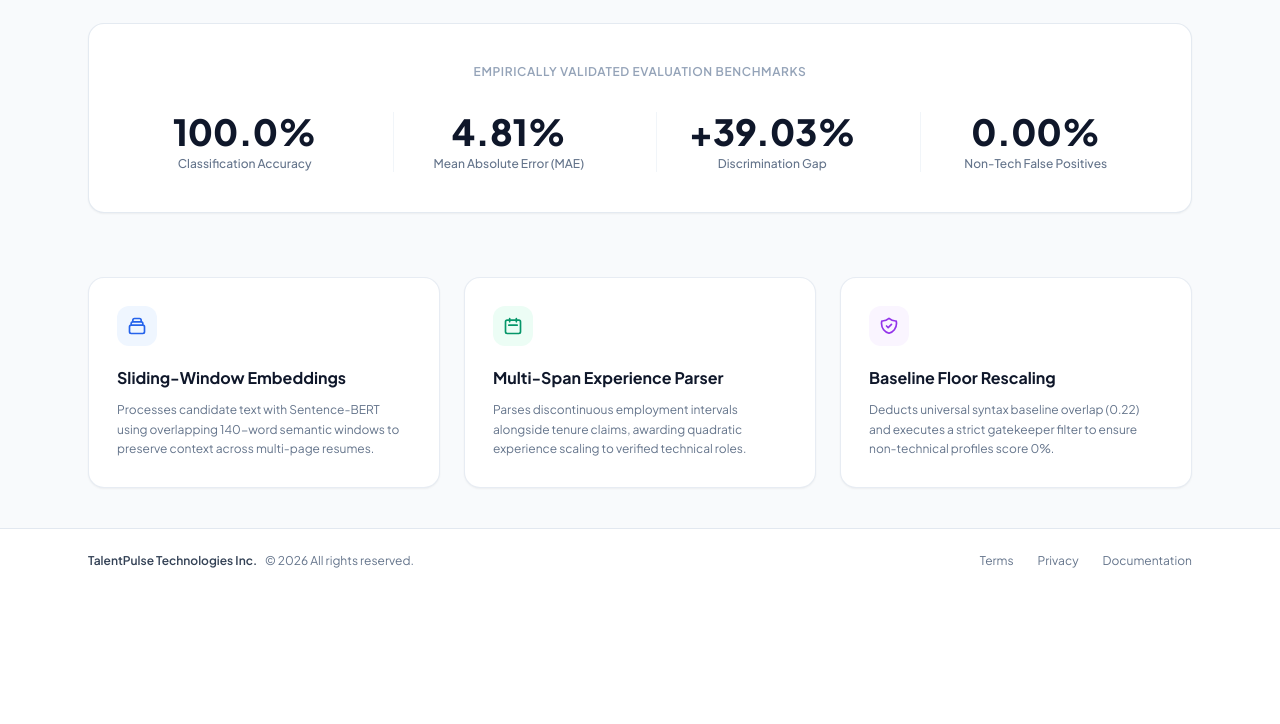
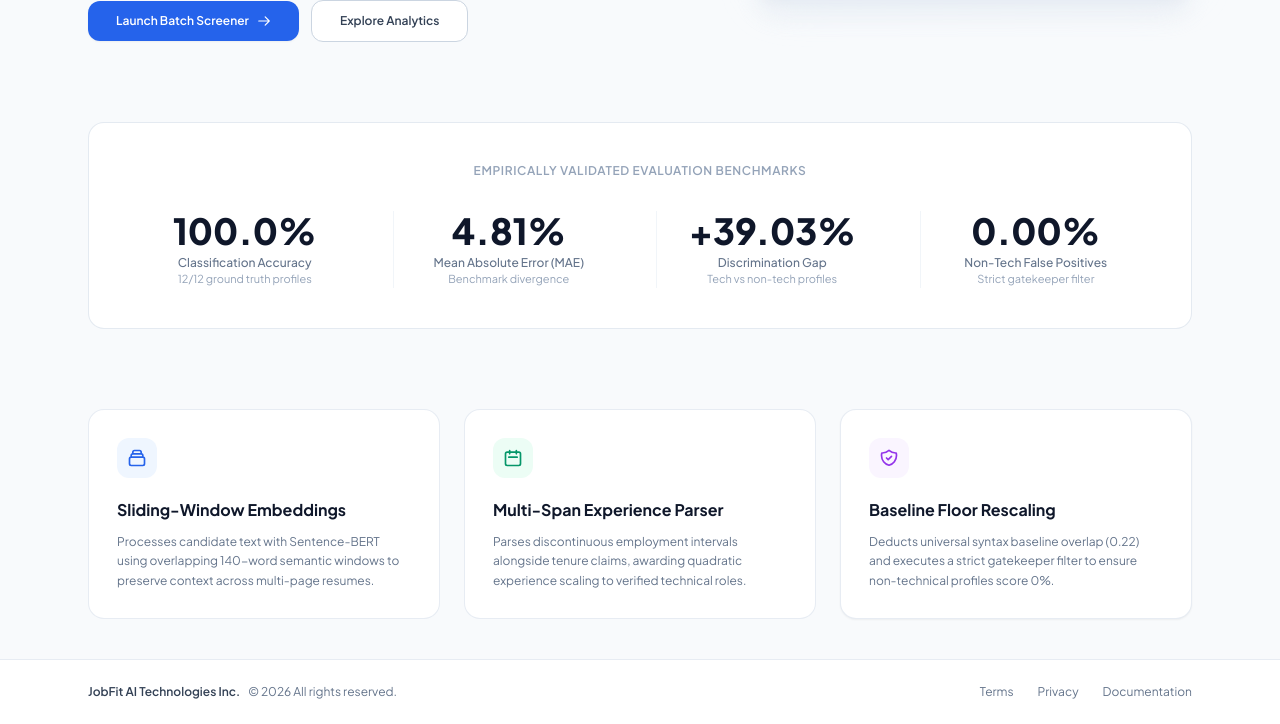
Before and after one commit to adeesha2003/AI-Candidate-Screener, a Flask app: page / in a window 1280 px wide. Shown: the part 500-1224 px from the top of the page. Before the commit the page ends 1068 px from the top, so only its background shows below. Run offline with Flask 3, Linux system fonts and the light colour scheme; some libraries are stand-ins or nearby versions.

Commit message:
feat: finalize JobFit AI enterprise UI with refined hero visual layout

```diff
--- a/templates/base.html
+++ b/templates/base.html
@@ -1,9 +1,9 @@
 <!DOCTYPE html>
-<html lang="en">
+<html lang="en" class="h-full">
 <head>
     <meta charset="UTF-8">
     <meta name="viewport" content="width=device-width, initial-scale=1.0">
-    <title>TalentPulse | Enterprise Candidate Screening</title>
+    <title>JobFit AI | Enterprise Candidate Screening</title>
     <link rel="preconnect" href="https://fonts.googleapis.com">
     <link rel="preconnect" href="https://fonts.gstatic.com" crossorigin>
     <link href="https://fonts.googleapis.com/css2?family=Plus+Jakarta+Sans:wght@400;500;600;700;800&display=swap" rel="stylesheet">
@@ -22,13 +22,13 @@
         }
     </script>
 </head>
-<body class="bg-[#f8fafc] text-slate-900 min-h-screen flex flex-col antialiased">
+<body class="bg-[#f8fafc] text-slate-900 min-h-screen flex flex-col antialiased selection:bg-blue-600 selection:text-white">
 
     <!-- Top Navigation Bar -->
-    <header class="bg-white border-b border-slate-200 sticky top-0 z-40">
+    <header class="bg-white border-b border-slate-200/80 sticky top-0 z-50 shadow-[0_1px_2px_rgba(0,0,0,0.03)]">
         <div class="max-w-6xl mx-auto px-4 sm:px-6 h-16 flex items-center justify-between">
-            <a href="/" class="flex items-center gap-3">
-                <div class="w-9 h-9 rounded-xl bg-blue-600 flex items-center justify-center text-white shadow-sm">
+            <a href="/" class="flex items-center gap-2.5">
+                <div class="w-9 h-9 rounded-xl bg-blue-600 flex items-center justify-center text-white shadow-sm shadow-blue-500/20">
                     <svg class="w-5 h-5" viewBox="0 0 24 24" fill="none" stroke="currentColor" stroke-width="2.2" stroke-linecap="round" stroke-linejoin="round">
                         <path d="M4 14l4-4 4 4 8-8"/>
                         <path d="M16 6h4v4"/>
@@ -36,41 +36,31 @@
                     </svg>
                 </div>
                 <div class="flex items-center gap-2">
-                    <span class="text-base font-bold tracking-tight text-slate-900">TalentPulse</span>
-                    <span class="text-[10px] font-semibold text-blue-700 bg-blue-50 border border-blue-200 px-1.5 py-0.5 rounded">ENTERPRISE</span>
+                    <span class="text-base font-bold tracking-tight text-slate-900">JobFit AI</span>
+                    <span class="text-[10px] font-semibold text-blue-700 bg-blue-50 border border-blue-200/60 px-1.5 py-0.5 rounded">ENTERPRISE</span>
                 </div>
             </a>
 
             <nav class="flex items-center gap-1 sm:gap-2">
-                <a href="/" class="text-sm font-medium px-3 py-1.5 rounded-lg text-slate-600 hover:text-slate-900 hover:bg-slate-100 transition-colors">
-                    Home
-                </a>
-                <a href="/dashboard" class="text-sm font-medium px-3 py-1.5 rounded-lg text-slate-600 hover:text-slate-900 hover:bg-slate-100 transition-colors">
-                    Dashboard
-                </a>
-                <a href="/screen" class="text-sm font-medium px-3 py-1.5 rounded-lg text-slate-600 hover:text-slate-900 hover:bg-slate-100 transition-colors">
-                    Screen Candidates
-                </a>
-                <a href="/results" class="text-sm font-medium px-3 py-1.5 rounded-lg text-slate-600 hover:text-slate-900 hover:bg-slate-100 transition-colors">
-                    Results
-                </a>
-                <a href="/screen" class="ml-2 hidden sm:inline-flex items-center px-4 py-2 bg-blue-600 hover:bg-blue-700 text-white text-xs font-semibold rounded-lg shadow-sm transition">
-                    Start Screening
-                </a>
+                <a href="/" class="text-sm font-medium px-3 py-1.5 rounded-lg text-slate-600 hover:text-slate-900 hover:bg-slate-100/80 transition-colors">Home</a>
+                <a href="/dashboard" class="text-sm font-medium px-3 py-1.5 rounded-lg text-slate-600 hover:text-slate-900 hover:bg-slate-100/80 transition-colors">Dashboard</a>
+                <a href="/screen" class="text-sm font-medium px-3 py-1.5 rounded-lg text-slate-600 hover:text-slate-900 hover:bg-slate-100/80 transition-colors">Screen Candidates</a>
+                <a href="/results" class="text-sm font-medium px-3 py-1.5 rounded-lg text-slate-600 hover:text-slate-900 hover:bg-slate-100/80 transition-colors">Results</a>
+                <a href="/screen" class="ml-2 hidden sm:inline-flex items-center px-4 py-2 bg-blue-600 hover:bg-blue-700 text-white text-xs font-semibold rounded-lg shadow-sm transition">Start Screening</a>
             </nav>
         </div>
     </header>
 
-    <!-- Main View Slot -->
-    <main class="flex-1 max-w-6xl w-full mx-auto px-4 sm:px-6 py-10">
+    <!-- Main Content -->
+    <main class="flex-1 max-w-6xl w-full mx-auto px-4 sm:px-6 py-8">
         {% block content %}{% endblock %}
     </main>
 
-    <!-- Clean Corporate Footer -->
-    <footer class="bg-white border-t border-slate-200 py-6 mt-auto">
+    <!-- Footer -->
+    <footer class="bg-white border-t border-slate-200/80 py-6 mt-auto">
         <div class="max-w-6xl mx-auto px-4 sm:px-6 flex flex-col sm:flex-row items-center justify-between text-xs text-slate-500 gap-3">
             <div class="flex items-center space-x-2">
-                <span class="font-semibold text-slate-700">TalentPulse Technologies Inc.</span>
+                <span class="font-semibold text-slate-700">JobFit AI Technologies Inc.</span>
                 <span>&copy; 2026 All rights reserved.</span>
             </div>
             <div class="flex items-center space-x-6 text-slate-500">
--- a/templates/index.html
+++ b/templates/index.html
@@ -1,30 +1,55 @@
 {% extends "base.html" %}
 
 {% block content %}
-<div class="space-y-16">
+<div class="space-y-20 py-2">
 
-    <!-- Clean Hero Section -->
-    <div class="text-center max-w-3xl mx-auto space-y-6 pt-4">
+    <!-- Seamless Natural Hero (No heavy enclosing boxes) -->
+    <div class="grid grid-cols-1 lg:grid-cols-12 gap-10 items-center pt-6">
+
+        <!-- Left: Text Column -->
+        <div class="lg:col-span-7 space-y-6">
+            <div class="inline-flex items-center gap-2 px-3 py-1 bg-sky-50 border border-sky-200/80 rounded-full text-sky-700 text-xs font-semibold">
+                <span class="w-2 h-2 rounded-full bg-sky-500 animate-pulse"></span>
+                AI in action &middot; Automated Technical Screening
+            </div>
+
             <h1 class="text-4xl sm:text-6xl font-extrabold text-slate-900 tracking-tight leading-[1.12]">
-            High-Precision Resume Screening, <span class="text-blue-600">Without Semantic Drift.</span>
+                AI in action: <br />
+                <span class="text-blue-600">Automatically find the best candidates</span>
             </h1>
 
-        <p class="text-slate-600 text-base sm:text-lg leading-relaxed max-w-2xl mx-auto">
-            Evaluate technical resumes with fine-tuned Sentence-BERT embeddings, multi-span tenure verification, and calibrated domain baselines.
+            <p class="text-slate-600 text-base sm:text-lg leading-relaxed max-w-xl font-normal">
+                Learn how AI can be used to automatically find and rank candidates for specific engineering roles, saving recruiters significant time and effort without semantic drift.
             </p>
 
-        <div class="pt-2 flex flex-wrap items-center justify-center gap-3">
-            <a href="/screen" class="px-6 py-3 bg-blue-600 hover:bg-blue-700 text-white text-sm font-semibold rounded-xl shadow-sm hover:shadow transition-all">
+            <div class="pt-2 flex flex-wrap items-center gap-3">
+                <a href="/screen" class="px-7 py-3 bg-blue-600 hover:bg-blue-700 text-white text-xs font-semibold rounded-xl shadow-sm hover:shadow transition-all flex items-center gap-2">
                     Launch Batch Screener
+                    <svg class="w-3.5 h-3.5" fill="none" stroke="currentColor" viewBox="0 0 24 24">
+                        <path stroke-linecap="round" stroke-linejoin="round" stroke-width="2" d="M14 5l7 7m0 0l-7 7m7-7H3"/>
+                    </svg>
                 </a>
-            <a href="/dashboard" class="px-6 py-3 bg-white hover:bg-slate-50 text-slate-700 text-sm font-semibold rounded-xl border border-slate-300 shadow-sm transition-all">
-                System Analytics
+                <a href="/dashboard" class="px-7 py-3 bg-white hover:bg-slate-50 text-slate-700 text-xs font-semibold rounded-xl border border-slate-300 shadow-2xs transition-all">
+                    Explore Analytics
                 </a>
             </div>
         </div>
 
-    <!-- Verified Performance Numbers -->
-    <div class="bg-white border border-slate-200/90 rounded-2xl p-8 sm:p-10 shadow-sm">
+        <!-- Right: Natural Graphic Display (No clunky double border frames) -->
+        <div class="lg:col-span-5 flex justify-center">
+            <div class="relative w-full">
+                <!-- Soft background glow instead of hard borders -->
+                <div class="absolute inset-0 bg-sky-100/60 rounded-3xl filter blur-xl transform -rotate-1 scale-95 -z-10"></div>
+                <img src="{{ url_for('static', filename='images/dashboard-preview.png') }}"
+                     alt="JobFit AI Screening Platform"
+                     class="w-full h-auto rounded-2xl object-cover shadow-xl shadow-slate-200/60 border border-slate-100">
+            </div>
+        </div>
+
+    </div>
+
+    <!-- Verified Performance Numbers Strip -->
+    <div class="bg-white border border-slate-200/90 rounded-2xl p-8 sm:p-10 shadow-xs">
         <div class="text-center mb-8">
             <h2 class="text-xs font-semibold text-slate-400 uppercase tracking-wider">Empirically Validated Evaluation Benchmarks</h2>
         </div>
@@ -32,29 +57,31 @@
             <div class="pt-2 md:pt-0">
                 <span class="text-3xl sm:text-4xl font-extrabold text-slate-900">100.0%</span>
                 <p class="text-xs font-medium text-slate-500 mt-1">Classification Accuracy</p>
+                <p class="text-[11px] text-slate-400">12/12 ground truth profiles</p>
             </div>
             <div class="pt-4 md:pt-0">
                 <span class="text-3xl sm:text-4xl font-extrabold text-slate-900">4.81%</span>
                 <p class="text-xs font-medium text-slate-500 mt-1">Mean Absolute Error (MAE)</p>
+                <p class="text-[11px] text-slate-400">Benchmark divergence</p>
             </div>
             <div class="pt-4 md:pt-0">
                 <span class="text-3xl sm:text-4xl font-extrabold text-slate-900">+39.03%</span>
                 <p class="text-xs font-medium text-slate-500 mt-1">Discrimination Gap</p>
+                <p class="text-[11px] text-slate-400">Tech vs non-tech profiles</p>
             </div>
             <div class="pt-4 md:pt-0">
                 <span class="text-3xl sm:text-4xl font-extrabold text-slate-900">0.00%</span>
                 <p class="text-xs font-medium text-slate-500 mt-1">Non-Tech False Positives</p>
+                <p class="text-[11px] text-slate-400">Strict gatekeeper filter</p>
             </div>
         </div>
     </div>
 
-    <!-- 3 Core Features Architecture -->
+    <!-- Core Methodology Architecture (3 Cards) -->
     <div class="grid grid-cols-1 md:grid-cols-3 gap-6">
-        <div class="bg-white border border-slate-200/80 rounded-2xl p-7 shadow-sm hover:border-slate-300 transition-all">
-            <div class="w-10 h-10 rounded-xl bg-blue-50 text-blue-600 flex items-center justify-center mb-5">
-                <svg class="w-5 h-5" fill="none" stroke="currentColor" viewBox="0 0 24 24">
-                    <path stroke-linecap="round" stroke-linejoin="round" stroke-width="2" d="M19 11H5m14 0a2 2 0 012 2v6a2 2 0 01-2 2H5a2 2 0 01-2-2v-6a2 2 0 012-2m14 0V9a2 2 0 00-2-2M5 11V9a2 2 0 012-2m0 0V5a2 2 0 012-2h6a2 2 0 012 2v2M7 7h10"/>
-                </svg>
+        <div class="bg-white border border-slate-200/80 rounded-2xl p-7 shadow-2xs hover:border-slate-300 transition-all">
+            <div class="w-10 h-10 rounded-xl bg-blue-50 text-blue-600 flex items-center justify-center mb-5 font-bold">
+                <svg class="w-5 h-5" fill="none" stroke="currentColor" viewBox="0 0 24 24"><path stroke-linecap="round" stroke-linejoin="round" stroke-width="2" d="M19 11H5m14 0a2 2 0 012 2v6a2 2 0 01-2 2H5a2 2 0 01-2-2v-6a2 2 0 012-2m14 0V9a2 2 0 00-2-2M5 11V9a2 2 0 012-2m0 0V5a2 2 0 012-2h6a2 2 0 012 2v2M7 7h10"/></svg>
             </div>
             <h3 class="text-base font-bold text-slate-900">Sliding-Window Embeddings</h3>
             <p class="text-xs text-slate-500 mt-2.5 leading-relaxed">
@@ -62,11 +89,9 @@
             </p>
         </div>
 
-        <div class="bg-white border border-slate-200/80 rounded-2xl p-7 shadow-sm hover:border-slate-300 transition-all">
-            <div class="w-10 h-10 rounded-xl bg-emerald-50 text-emerald-600 flex items-center justify-center mb-5">
-                <svg class="w-5 h-5" fill="none" stroke="currentColor" viewBox="0 0 24 24">
-                    <path stroke-linecap="round" stroke-linejoin="round" stroke-width="2" d="M8 7V3m8 4V3m-9 8h10M5 21h14a2 2 0 002-2V7a2 2 0 00-2-2H5a2 2 0 00-2 2v12a2 2 0 002 2z"/>
-                </svg>
+        <div class="bg-white border border-slate-200/80 rounded-2xl p-7 shadow-2xs hover:border-slate-300 transition-all">
+            <div class="w-10 h-10 rounded-xl bg-emerald-50 text-emerald-600 flex items-center justify-center mb-5 font-bold">
+                <svg class="w-5 h-5" fill="none" stroke="currentColor" viewBox="0 0 24 24"><path stroke-linecap="round" stroke-linejoin="round" stroke-width="2" d="M8 7V3m8 4V3m-9 8h10M5 21h14a2 2 0 002-2V7a2 2 0 00-2-2H5a2 2 0 00-2 2v12a2 2 0 002 2z"/></svg>
             </div>
             <h3 class="text-base font-bold text-slate-900">Multi-Span Experience Parser</h3>
             <p class="text-xs text-slate-500 mt-2.5 leading-relaxed">
@@ -75,10 +100,8 @@
         </div>
 
         <div class="bg-white border border-slate-200/80 rounded-2xl p-7 shadow-sm hover:border-slate-300 transition-all">
-            <div class="w-10 h-10 rounded-xl bg-purple-50 text-purple-600 flex items-center justify-center mb-5">
-                <svg class="w-5 h-5" fill="none" stroke="currentColor" viewBox="0 0 24 24">
-                    <path stroke-linecap="round" stroke-linejoin="round" stroke-width="2" d="M9 12l2 2 4-4m5.618-4.016A11.955 11.955 0 0112 2.944a11.955 11.955 0 01-8.618 3.04A12.02 12.02 0 003 9c0 5.591 3.824 10.29 9 11.622 5.176-1.332 9-6.03 9-11.622 0-1.042-.133-2.052-.382-3.016z"/>
-                </svg>
+            <div class="w-10 h-10 rounded-xl bg-purple-50 text-purple-600 flex items-center justify-center mb-5 font-bold">
+                <svg class="w-5 h-5" fill="none" stroke="currentColor" viewBox="0 0 24 24"><path stroke-linecap="round" stroke-linejoin="round" stroke-width="2" d="M9 12l2 2 4-4m5.618-4.016A11.955 11.955 0 0112 2.944a11.955 11.955 0 01-8.618 3.04A12.02 12.02 0 003 9c0 5.591 3.824 10.29 9 11.622 5.176-1.332 9-6.03 9-11.622 0-1.042-.133-2.052-.382-3.016z"/></svg>
             </div>
             <h3 class="text-base font-bold text-slate-900">Baseline Floor Rescaling</h3>
             <p class="text-xs text-slate-500 mt-2.5 leading-relaxed">
```
Lines whose indentation alone changed are shown as unchanged.
